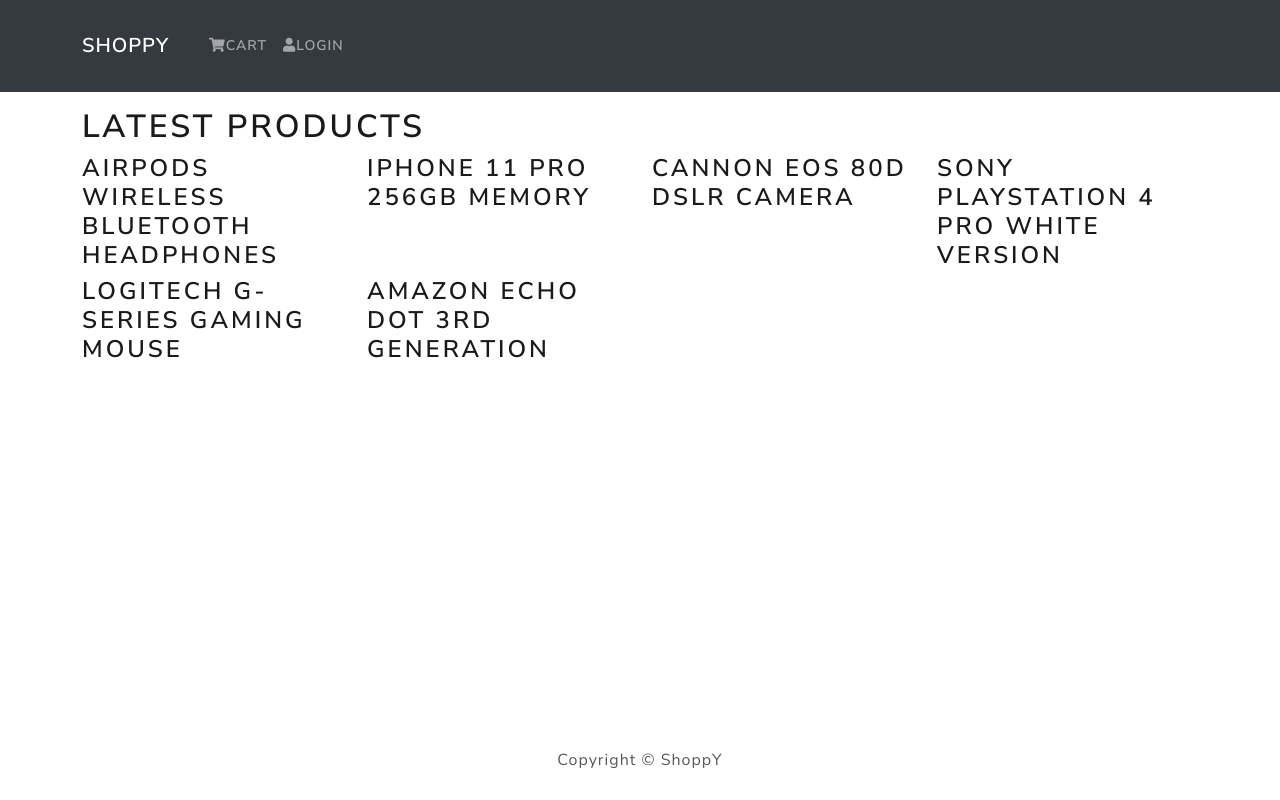
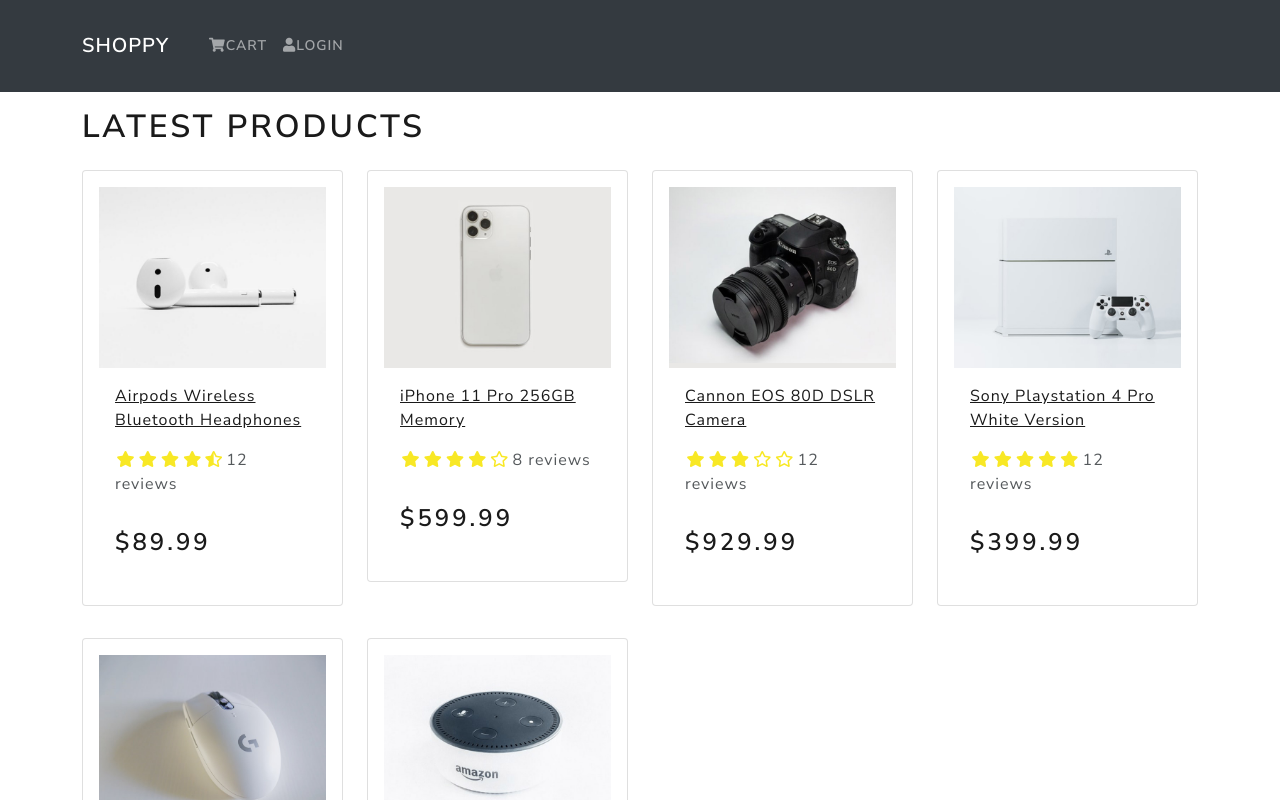
Before and after one commit to Hosseinht/django-react-ecomerce, a React (Create React App) app in the folder frontend/: page / in a window 1280 px wide. Shown: the top 800 px of the page. Built offline with nearby package versions, Linux system fonts and the light colour scheme.

Commit message:
4.Rating Components

```diff
--- /dev/null
+++ b/frontend/src/components/Product.js
@@ -0,0 +1,31 @@
+import React from 'react';
+import {Card} from "react-bootstrap";
+import Rating from './Rating'
+
+
+const Product = ({product}) => {
+    return (
+        <Card className='my-3 p-3 rounded'>
+            <a href={`/product/${product._id}`}>
+                <Card.Img src={product.image}/>
+            </a>
+            <Card.Body>
+                <a href={`/product/${product._id}`}>
+                    <Card.Title as="div">
+                        <strong>{product.name}</strong>
+                    </Card.Title>
+                </a>
+                <Card.Text as='div'>
+                    <div className="my-3">
+                        <Rating value={product.rating} text={`${product.numReviews} reviews`} color={'#f8e825'}/>
+                    </div>
+                </Card.Text>
+                <Card.Text as='h3'>
+                    ${product.price}
+                </Card.Text>
+            </Card.Body>
+        </Card>
+    );
+};
+
+export default Product;
--- /dev/null
+++ b/frontend/src/components/Rating.js
@@ -0,0 +1,41 @@
+import React from 'react';
+
+const Rating = ({value, text, color}) => {
+    return (
+        <div className='rating'>
+            <span>
+                <i style={{color}}
+                   className={value >= 1 ? 'fas fa-star ' : value >= 0.5 ? 'fas fa-star-half-alt' : 'far fa-star'}>
+
+                </i>
+            </span>
+            <span>
+                <i style={{color}}
+                   className={value >= 2 ? 'fas fa-star ' : value >= 1.5 ? 'fas fa-star-half-alt' : 'far fa-star'}>
+
+                </i>
+            </span>
+            <span>
+                <i style={{color}}
+                   className={value >= 3 ? 'fas fa-star ' : value >= 2.5 ? 'fas fa-star-half-alt' : 'far fa-star'}>
+
+                </i>
+            </span>
+            <span>
+                <i style={{color}}
+                   className={value >= 4 ? 'fas fa-star ' : value >= 3.5 ? 'fas fa-star-half-alt' : 'far fa-star'}>
+
+                </i>
+            </span>
+            <span>
+                <i style={{color}}
+                   className={value >= 5 ? 'fas fa-star ' : value >= 4.5 ? 'fas fa-star-half-alt' : 'far fa-star'}>
+
+                </i>
+            </span>
+            <span>{text && text}</span>
+        </div>
+    );
+};
+
+export default Rating;
--- a/frontend/src/index.css
+++ b/frontend/src/index.css
@@ -1,3 +1,10 @@
 main{
     min-height: 80vh;
 }
+
+h3 {
+ padding: 1rem 0;
+}
+.rating span {
+    margin: 0.1rem;
+}
--- a/frontend/src/screens/HomeScreen.js
+++ b/frontend/src/screens/HomeScreen.js
@@ -1,6 +1,7 @@
 import React from 'react';
 import {Row, Col} from "react-bootstrap";
 import products from "../products";
+import Product from '../components/Product'
 
 function HomeScreen() {
     return (
@@ -9,7 +10,7 @@
             <Row>
                 {products.map(product => (
                     <Col key={product._id} sm={12} md={6} lg={4} xl={3}>
-                        <h3> {product.name} </h3>
+                       <Product product={product}/>
                     </Col>
                 ))}
             </Row>
```
